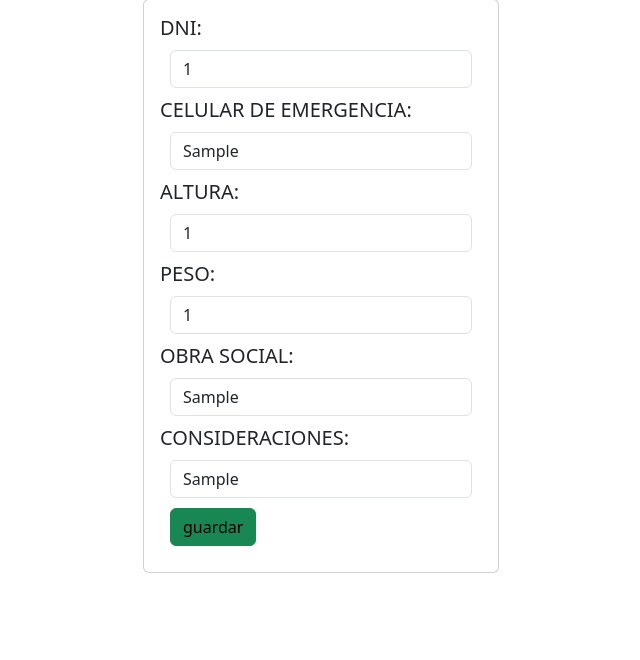
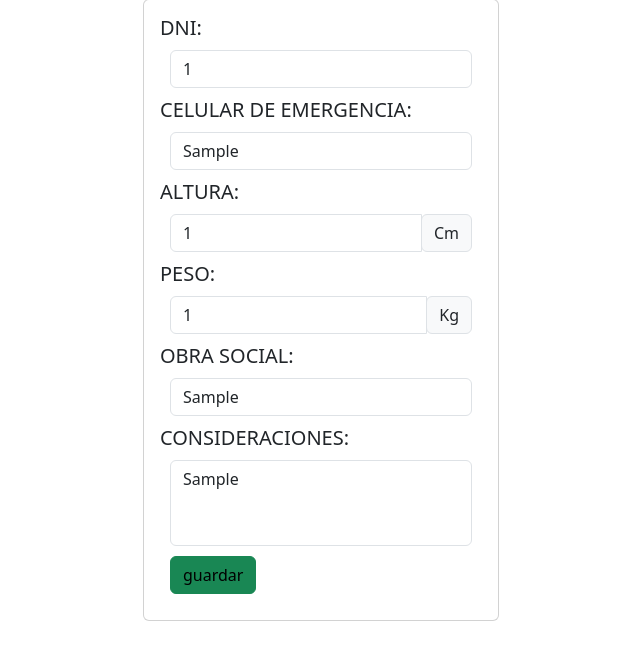
Before and after one commit to sarquis12/Aquapilates, a Django app: page /verFichaMedica/1 in a window 1280 px wide. Shown: the part 127-787 px from the top of the page, without its empty margins (319-959 px from the left). Run offline with Django 5.2, Linux system fonts and the light colour scheme; a user stored in the database is signed in; tables that the repository leaves empty hold one stand-in row (values such as "Sample post").

Commit message:
cambios en el editar
-se agregaron mas caracteres a numero de teléfono
-se evitaron errores colocando condiciones en los input de :altura y peso
se cambio el input de consideraciones para ser mas cómodo a la hora de ingresar y leer texto

```diff
--- a/Aplicaciones/clientes/templates/fichaMedica.html
+++ b/Aplicaciones/clientes/templates/fichaMedica.html
@@ -14,61 +14,57 @@
                     <H5>CELULAR DE EMERGENCIA:</H5>
                     {% if cliente.celular_emergencia is None  %}
                     <div class="form-group">
-                        <input null=True type="text" id="txtCelular" name="txtCelular"  class=" form-control " placeholder="celular de emergencia"  maxlength="8" >
+                        <input null=True type="text" id="txtCelular" name="txtCelular"  class=" form-control " placeholder="celular de emergencia"  maxlength="15" >
                     </div>
-
-
-
                     {% else  %}
                     <div class="form-group">
-                        <input null=True type="text" id="txtCelular" name="txtCelular" value="{{ cliente.celular_emergencia }}"  class=" form-control " placeholder="celular de emergencia"  maxlength="8" >
+                        <input null=True type="text" id="txtCelular" name="txtCelular" value="{{ cliente.celular_emergencia }}"  class=" form-control " placeholder="celular de emergencia"  maxlength="15" >
                     </div>
-
                     {% endif %}
 
 
                     <H5>ALTURA:</H5>
                     <div class="form-group">
-                        <input type="number" id="NumAltura" name="NumAltura" step="0.01" value="{{cliente.altura}}" class=" form-control " placeholder="altura"    >
+                        <div class="input-group">
+                            <input type="number" id="NumAltura" name="NumAltura" value="{{cliente.altura}}" class="form-control" placeholder="altura" step="1" min="0">
+                            <div class="input-group-append">
+                                <span class="input-group-text">Cm</span>
+                            </div>
+                        </div>
                     </div>
-
-
-
                     <H5>PESO:</H5>
                     <div class="form-group">
-                        <input type="number" id="NumPeso" name="NumPeso" value="{{cliente.peso}}" class=" form-control " placeholder="peso"  >
+                        <div class="input-group">
+                            <input type="number" id="NumPeso" name="NumPeso" value="{{cliente.peso}}" class="form-control" placeholder="peso" step="1" min="0">
+                            <div class="input-group-append">
+                                <span class="input-group-text">Kg</span>
+                            </div>
+                        </div>
                     </div>
-
-
-
                     <H5>OBRA SOCIAL:</H5>
                     {% if cliente.obra_social == "None" %}
-
                     <div class="form-group">
                         <input type="text" id="txtObra" name="txtObra"  class=" form-control " placeholder="obra social"  maxlength="50" >
                     </div>
-
                     {% else %}
-
                     <div class="form-group">
                         <input type="text" id="txtObra" name="txtObra" value="{{cliente.obra_social}}" class=" form-control " placeholder="obra social"  maxlength="50" >
                     </div>
+                    {% endif %}
 
-                    {% endif %}
 
 
                     <H5>CONSIDERACIONES:</H5>
                     {% if cliente.consideraciones == "None" %}
+                        <div class="form-group">
+                            <textarea id="txtConsideraciones" name="txtConsideraciones" class="form-control" placeholder="consideraciones" rows="3" oninput="autoResize(this)"></textarea>
+                        </div>
+                    {% else %}
+                        <div class="form-group">
+                            <textarea id="txtConsideraciones" name="txtConsideraciones" class="form-control" placeholder="consideraciones" rows="3" oninput="autoResize(this)">{{cliente.consideraciones}}</textarea>
+                        </div>
+                    {% endif %}
 
-                    <div class="form-group">
-                        <input type="text" id="txtConsideraciones" name="txtConsideraciones"  class=" form-control " placeholder="consideraciones"  >
-                    </div>
-
-                    {% else %}
-                    <div class="form-group">
-                        <input type="text" id="txtConsideraciones" name="txtConsideraciones" value="{{cliente.consideraciones}}" class=" form-control " placeholder="consideraciones"  >
-                    </div>
-                    {% endif %}
 
                     <div class="form-group">
                         <button type="submit" class="btn btn-block btn-success text-black">guardar</button>
@@ -79,6 +75,19 @@
 
     </div>
 </div>
+<style>
+    #txtConsideraciones {
+            resize: none; /* Deshabilitar el redimensionamiento manual */
+            overflow: hidden; /* Esconder barra de desplazamiento */
+        }
+</style>
+<script>
+    function autoResize(textarea) {
+        textarea.style.height = 'auto'; // Resetear altura para calcular la altura correcta
+        textarea.style.height = (textarea.scrollHeight) + 'px'; // Ajustar la altura al contenido
+    }
+</script>
+
 
 
 
```
